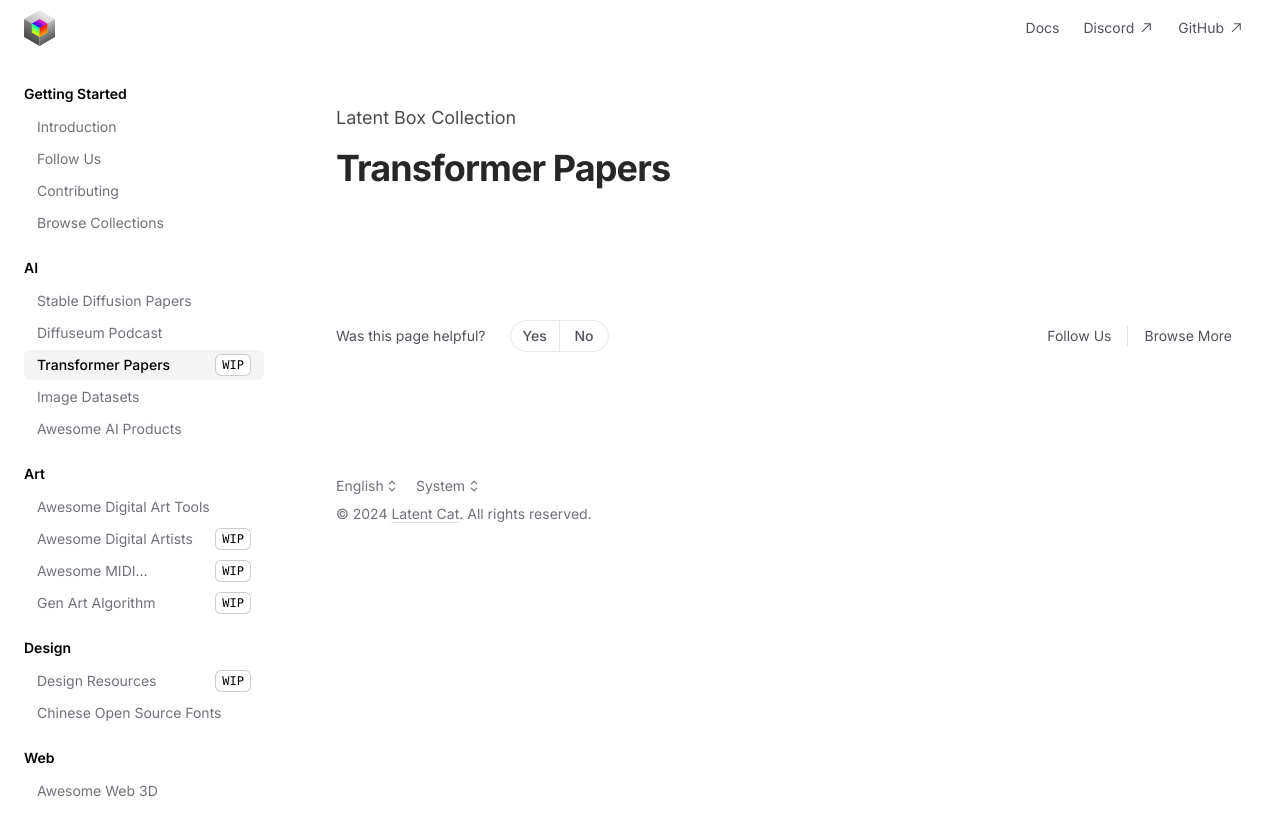
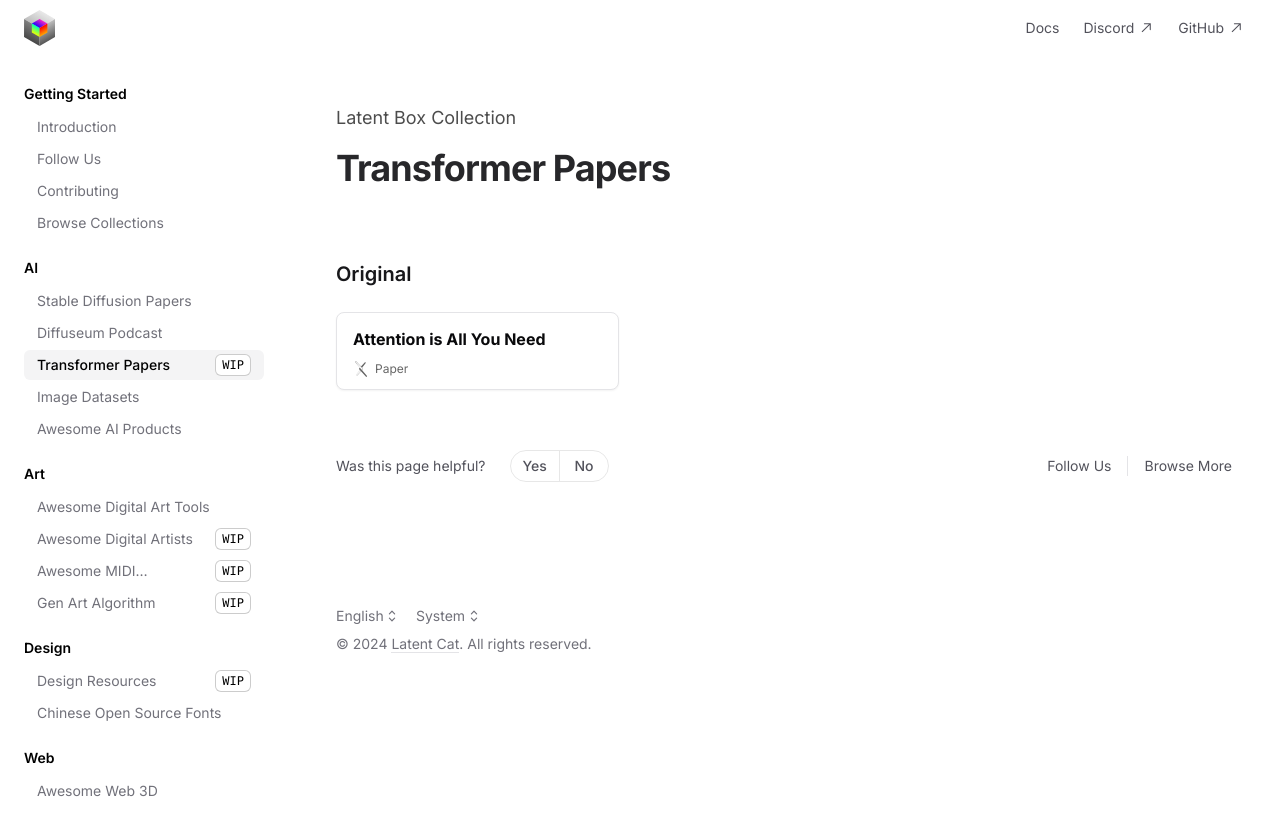
Before and after one commit to latentcat/latentbox, a Next.js app: page /en/transformer-papers in a window 1280 px wide. Shown: the top 834 px of the page. Built offline with nearby package versions, Linux system fonts and the light colour scheme.

Commit message:
Feat: add 'Attention is All You Need' for Transformer Papers.

```diff
--- a/messages/en.json
+++ b/messages/en.json
@@ -112,7 +112,8 @@
     },
     "transformer-papers": {
       "title": "Transformer Papers",
-      "desc": ""
+      "desc": "",
+      "original": "Original"
     },
     "image-datasets": {
       "title": "Image Datasets",
--- a/messages/zh.json
+++ b/messages/zh.json
@@ -112,7 +112,8 @@
     },
     "transformer-papers": {
       "title": "Transformer 论文精选",
-      "desc": ""
+      "desc": "",
+      "original": "原版"
     },
     "image-datasets": {
       "title": "图像数据集",
--- a/src/app/[locale]/(docs)/sd-ecology/page.tsx
+++ b/src/app/[locale]/(docs)/sd-ecology/page.tsx
@@ -1,16 +1,13 @@
-import { ArticleLayout, CollectionLayout } from "@/components/SimpleLayout";
+import { CollectionLayout } from "@/components/SimpleLayout";
 import { getTranslations } from "next-intl/server";
-import { GalleryView } from "@/components/collection/GalleryView";
-import { SectionTitle } from "@/components/collection/SectionTitle";
 import { useTranslations } from "next-intl";
 import data from "./data.json";
-import { ListView } from "@/components/collection/ListViewSd";
 import { PaperView } from "@/components/collection/PaperView";
 
 
 export default function Page() {
-  const t = useTranslations("docs.sd-ecology")
-  const assetsPrefix = "/assets/collections/sd-ecology"
+  const t = useTranslations("docs.sd-ecology");
+  const assetsPrefix = "/assets/collections/sd-ecology";
 
   return (
     <CollectionLayout
@@ -26,18 +23,18 @@ export default function Page() {
       />
 
     </CollectionLayout>
-  )
+  );
 }
 
 export async function generateMetadata({
-  params: { locale },
-}: Readonly<{
+                                         params: { locale }
+                                       }: Readonly<{
   params: { locale: string };
 }>) {
   const t = await getTranslations({ locale, namespace: "docs.sd-ecology" });
 
   return {
     title: t("title"),
-    description: t("desc"),
+    description: t("desc")
   };
 }
--- /dev/null
+++ b/src/app/[locale]/(docs)/transformer-papers/data.json
@@ -0,0 +1,11 @@
+[
+  {
+    "category": "original",
+    "items": [
+      {
+        "name": "Attention is All You Need",
+        "arxiv": "https://arxiv.org/abs/1706.03762"
+      }
+    ]
+  }
+]
--- a/src/app/[locale]/(docs)/transformer-papers/page.tsx
+++ b/src/app/[locale]/(docs)/transformer-papers/page.tsx
@@ -1,30 +1,37 @@
 import { CollectionLayout } from "@/components/SimpleLayout";
 import { getTranslations } from "next-intl/server";
-import { SectionTitle } from "@/components/collection/SectionTitle";
 import { useTranslations } from "next-intl";
+import { PaperView } from "@/components/collection/PaperView";
+import data from "@/app/[locale]/(docs)/transformer-papers/data.json";
 
 export default function Page() {
   const t = useTranslations("docs.transformer-papers");
+  const assetsPrefix = "/assets/collections/transformer-papers";
+
 
   return (
     <CollectionLayout title={t("title")} intro={t("desc")}>
-
+      <PaperView
+        namespace="docs.transformer-papers"
+        data={data}
+        assetsPrefix={assetsPrefix}
+      />
     </CollectionLayout>
   );
 }
 
 export async function generateMetadata({
-  params: { locale },
-}: Readonly<{
+                                         params: { locale }
+                                       }: Readonly<{
   params: { locale: string };
 }>) {
   const t = await getTranslations({
     locale,
-    namespace: "docs.transformer-papers",
+    namespace: "docs.transformer-papers"
   });
 
   return {
     title: t("title"),
-    description: t("desc"),
+    description: t("desc")
   };
 }
```
Also changed, not shown: src/components/collection/PaperView.tsx (+16 -30 lines).
